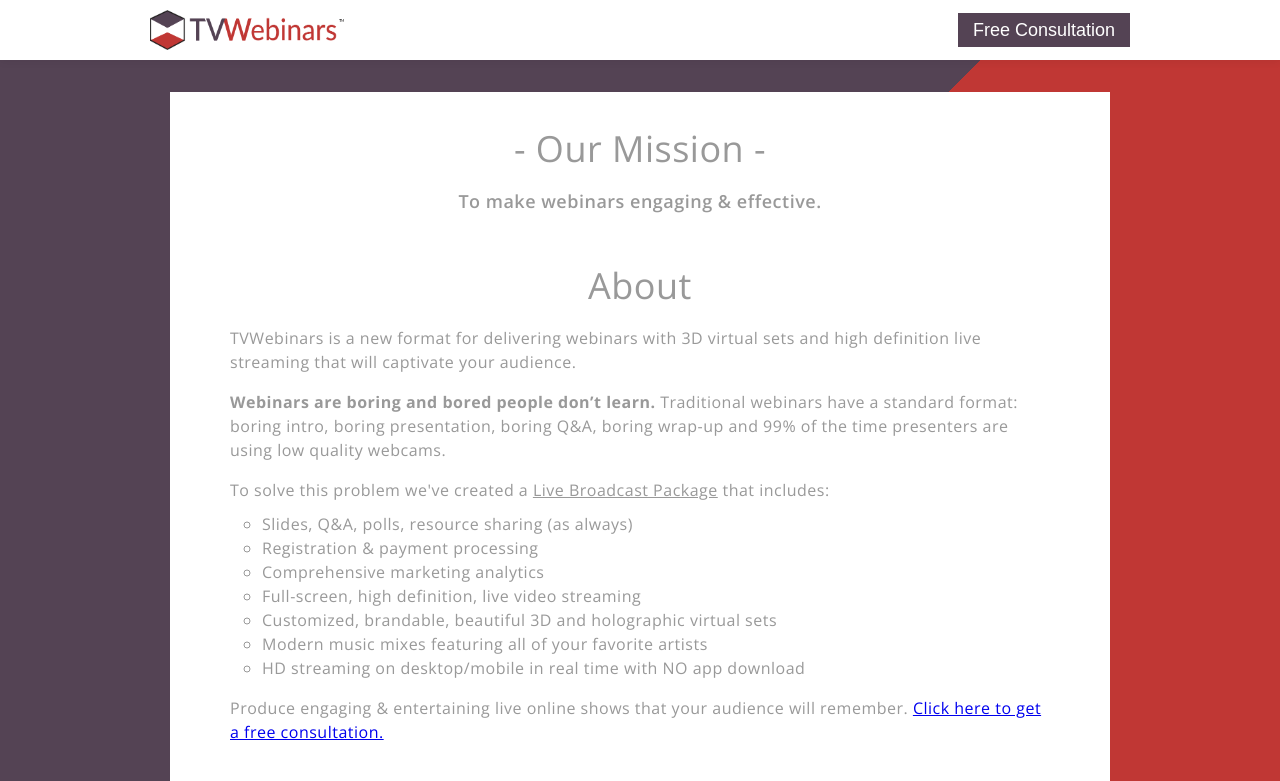
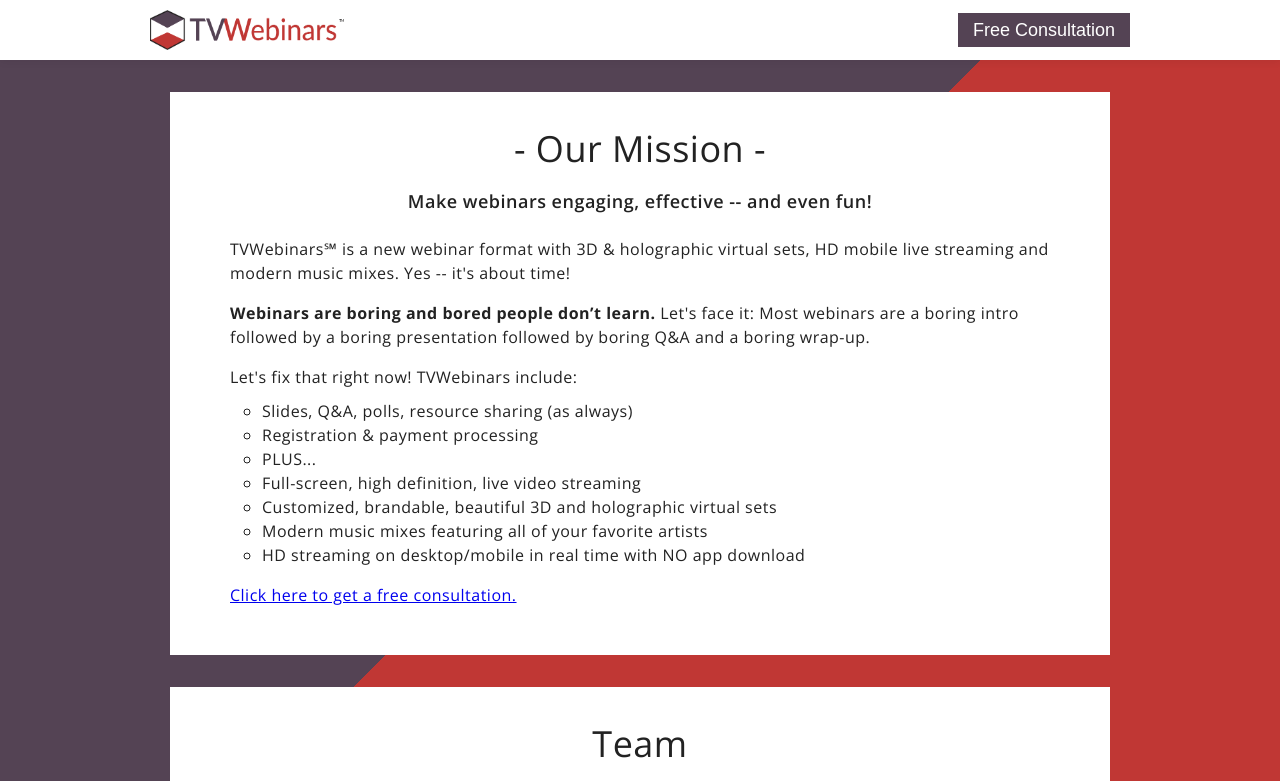
Before and after one commit to rtluu/tvwebinars, a plain HTML site: page about.html in a window 1280 px wide. Shown: the top 781 px of the page. Drawn offline with nearby package versions, Linux system fonts and the light colour scheme.

Commit message:
Changed About Text

```diff
--- a/about.html
+++ b/about.html
@@ -61,22 +61,20 @@
 
   <div class="content-box">
     <h1 class="title">- Our Mission -</h1>
-    <h4 class="mission">To make webinars engaging & effective.</h4>
-
-    <h1 class="title">About</h1>
-    <p class="text">TVWebinars is a new format for delivering webinars with 3D virtual sets and high definition live streaming that will captivate your audience.</p>
-    <p class="text"><b>Webinars are boring and bored people don’t learn.</b> Traditional webinars have a standard format: boring intro, boring presentation, boring Q&A, boring wrap-up and 99% of the time presenters are using low quality webcams.</p>
-    <p class="text">To solve this problem we've created a <u>Live Broadcast Package</u> that includes:</p>
+    <h4 class="mission">Make webinars engaging, effective -- and even fun!</h4>
+    <p class="text">TVWebinars℠ is a new webinar format with 3D & holographic virtual sets, HD mobile live streaming and modern music mixes. Yes -- it's about time!</p>
+    <p class="text"><b>Webinars are boring and bored people don’t learn.</b> Let's face it: Most webinars are a boring intro followed by a boring presentation followed by boring Q&A and a boring wrap-up.</p>
+    <p class="text">Let's fix that right now! TVWebinars include:</p>
     <ul class="package-list">
       <li>Slides, Q&A, polls, resource sharing (as always)</li>
       <li>Registration & payment processing</li>
-      <li>Comprehensive marketing analytics</li>
+      <li>PLUS...</li>
       <li>Full-screen, high definition, live video streaming</li>
       <li>Customized, brandable, beautiful 3D and holographic virtual sets</li>
       <li>Modern music mixes featuring all of your favorite artists</li>
       <li>HD streaming on desktop/mobile in real time with NO app download</li>
     </ul>
-    <p class="text">Produce engaging & entertaining live online shows that your audience will remember. <a href="mailto:lance@tvwebinars.com?subject=I'm tired of boring webinars, I want a free consultation on TVWebinars!">Click here to get a free consultation.</a></p>
+    <p class="text"><a href="mailto:lance@tvwebinars.com?subject=I'm tired of boring webinars, I want a free consultation on TVWebinars!">Click here to get a free consultation.</a></p>
   </div>
 
   <div class="content-box" id="team-box">
--- a/css/about.css
+++ b/css/about.css
@@ -128,7 +128,7 @@
 }
 
 .title{
-  color: #999999;
+  color: #222222;
   font-size: 36px;
   font-weight: 300;
   margin-bottom: 16px;
@@ -136,15 +136,15 @@
 }
 
 h4.mission{
-  color: #999999;
+  color: #222222;
   font-size: 18px;
   font-weight: 600;
-  margin-bottom: 48px;
+  margin-bottom: 24px;
   text-align: center;
 }
 
 p.text{
-  color: #999999;
+  color: #222222;
   font-size: 16px;
   line-height: 24px;
   margin-bottom: 16px;
@@ -155,7 +155,7 @@
 }
 
 ul.package-list li{
-  color: #999999;
+  color: #222222;
   font-size: 16px;
   line-height: 24px;
   list-style: circle;
@@ -178,12 +178,14 @@
 }
 
 h3.name{
+  color: #222222;
   font-size: 16px;
   margin-bottom: 2px;
   text-align: center;
 }
 
 h4.role{
+  color: #222222;
   font-size: 14px;
   font-weight: 600;
   margin-bottom: 6px;
@@ -191,6 +193,7 @@
 }
 
 p.bio{
+  color: #222222;
   display: block;
   font-size: 14px;
   margin: 0 auto;
```
